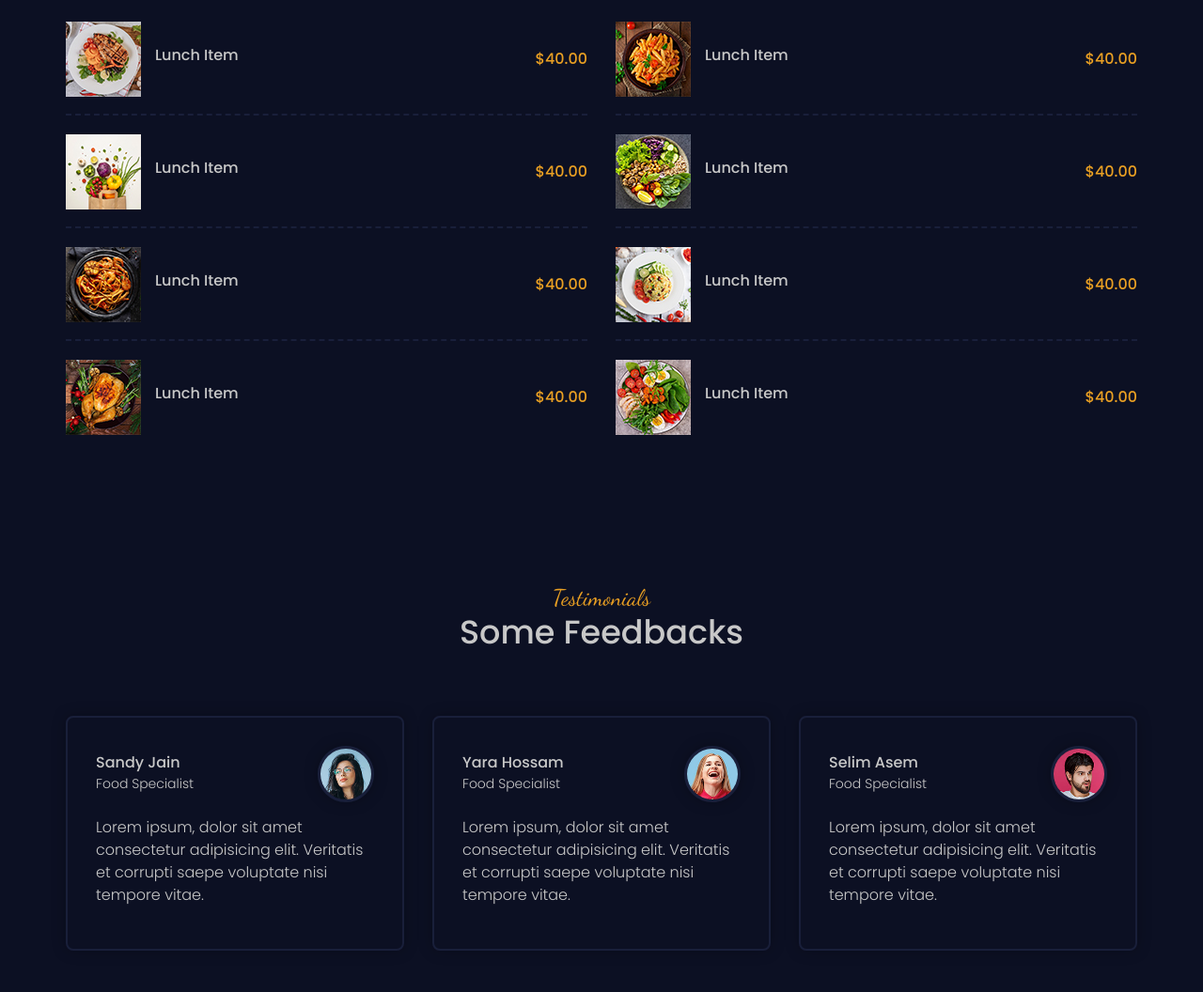
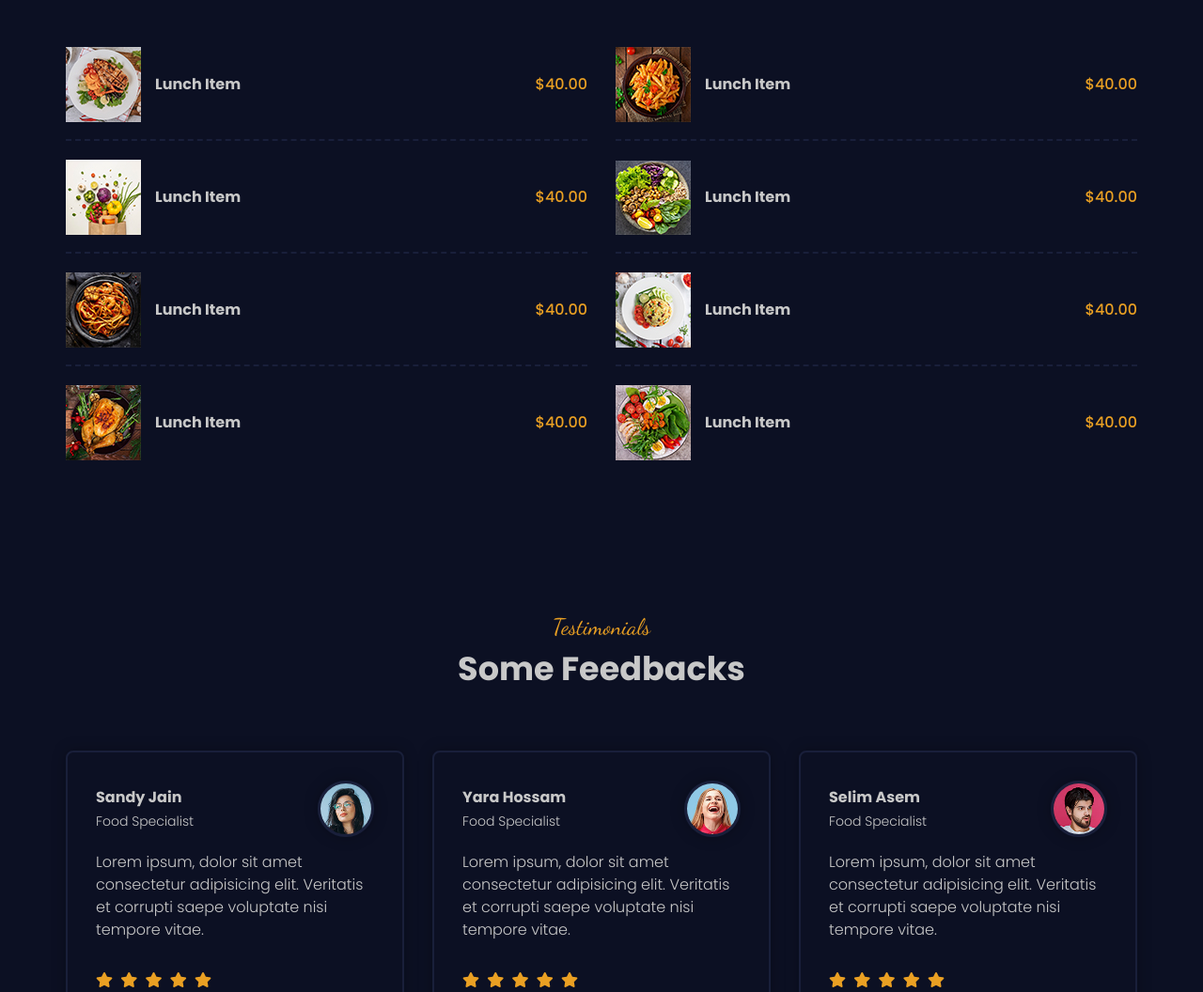
Before and after one commit to rehamatta/Resturant, a plain HTML site: page index.html in a window 1280 px wide. Shown: the part 1744-2800 px from the top of the page at 94% size. Drawn offline with Linux system fonts and the light colour scheme.

Commit message:
third coomit

```diff
--- a/index.html
+++ b/index.html
@@ -5,9 +5,8 @@
     <meta http-equiv="X-UA-Compatible" content="IE=edge">
     <meta name="viewport" content="width=device-width, initial-scale=1.0">
     <title>Restaurant</title>
-    <!-- <link rel="stylesheet" href="css/font-awesome.css"> -->
-    <!-- <link rel="stylesheet" href="css/aos.css"> -->
-    <link rel="stylesheet" href="./css/bootstrap.min.css">
+    <link rel="stylesheet" href="css/font-awesome.css">
+    <link rel="stylesheet" href="css/aos.css">
     <link rel="stylesheet" href="./css/rest.css">
 </head>
 <body>
@@ -285,7 +284,7 @@
                 </div>
             </div>
             <div class="row">
-                <div class="testi-item" data-aos="zoom-in">
+                <div class="col- testi-item" data-aos="zoom-in">
                     <div class="testi-auther">
                         <div class="testi-auther-name">
                             <h3>Sandy jain</h3>
@@ -412,8 +411,7 @@
             </div>
         </div>
     </footer>
-    <!-- <script src="js/aos.js"></script> -->
-    <script src="./js/bootstrap.bundle.min.js"></script>
+    <script src="js/aos.js"></script>
     <script src="./js/rest.js"></script>
 
 </body>
```
